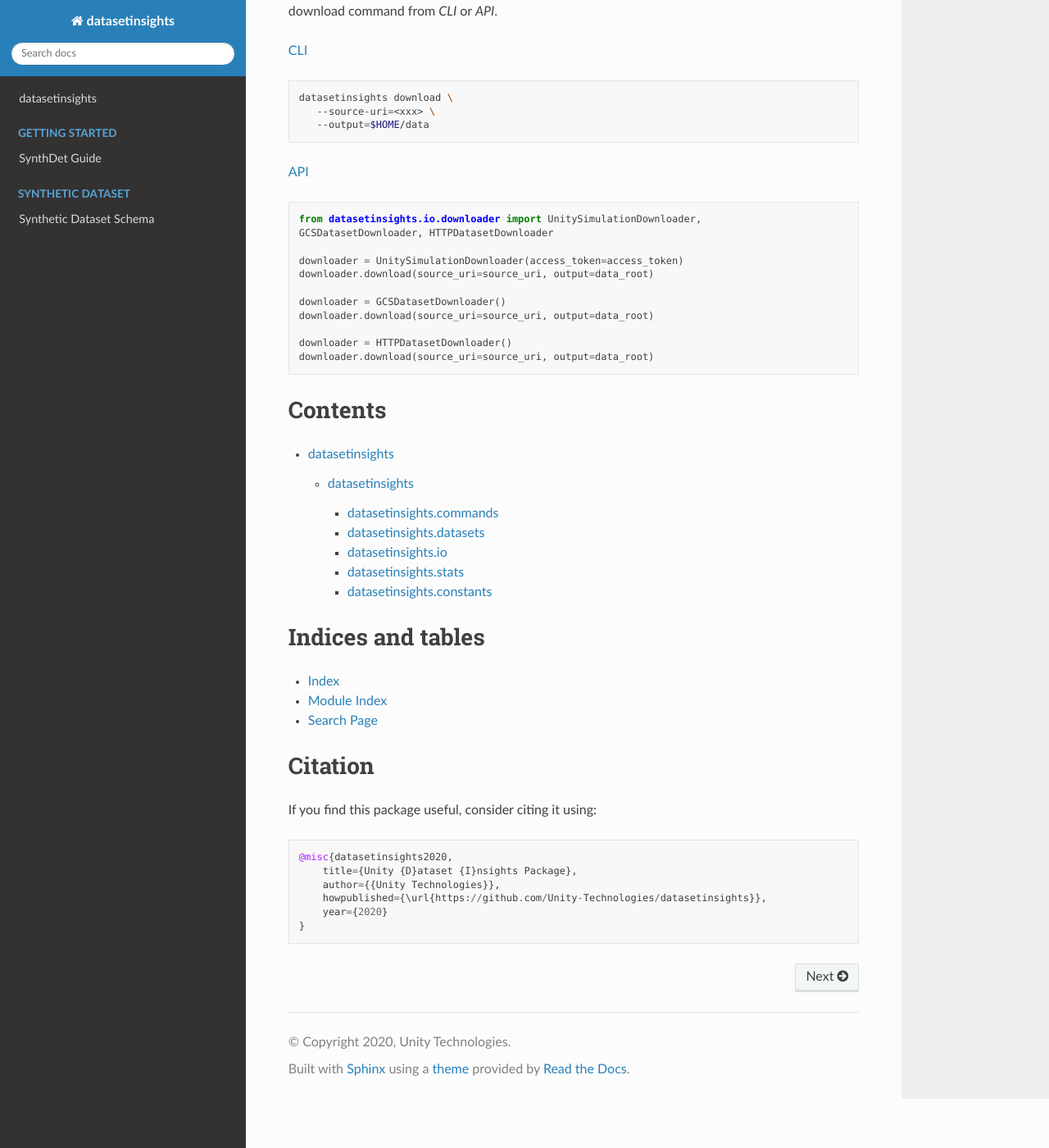
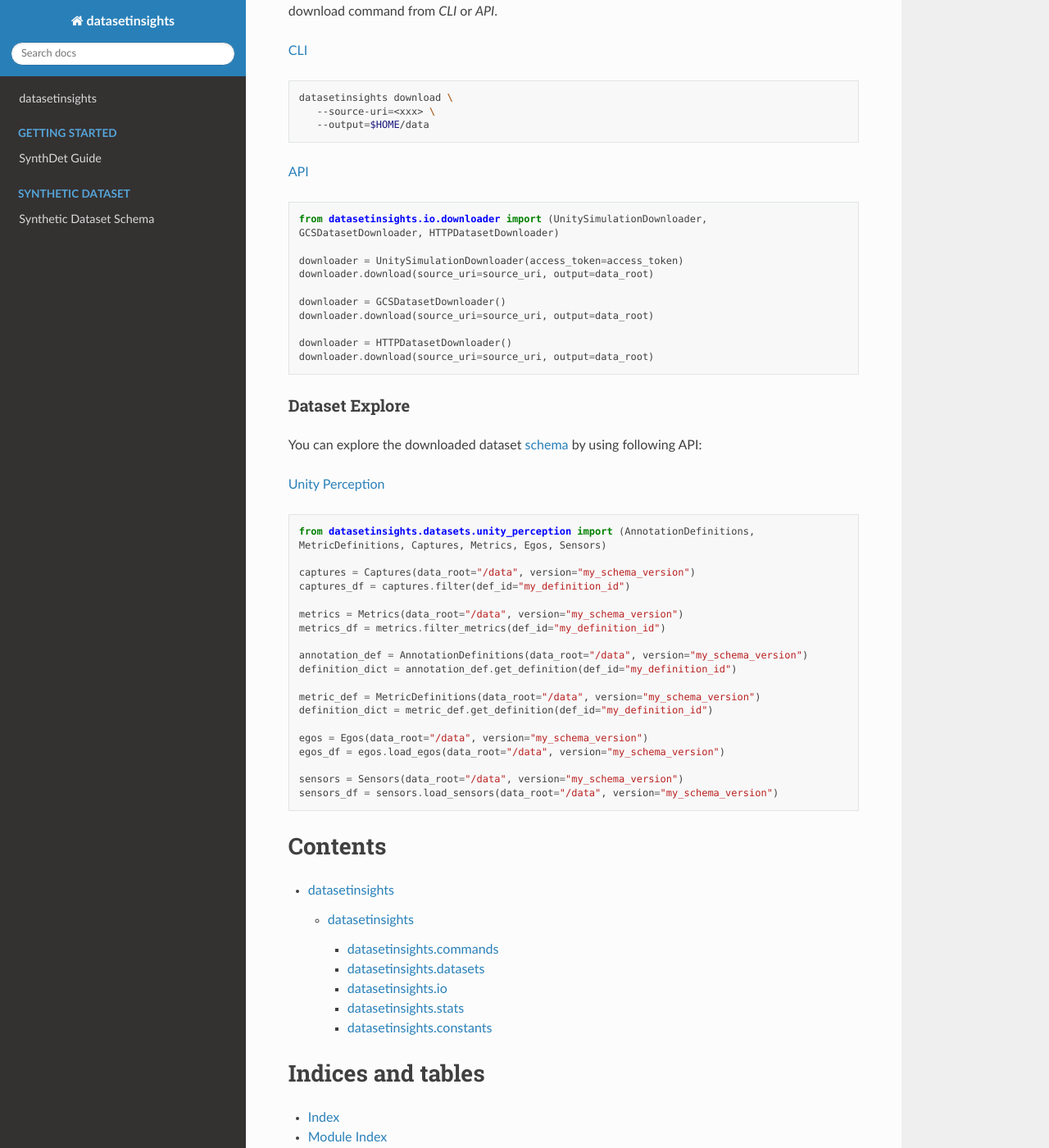
Before and after one commit to Unity-Technologies/datasetinsights, a Sphinx documentation site: the page built from docs/source/index.rst, in a window 1280 px wide and 1400 px high, scrolled down 611 px. Shown: the whole window at 82% size. Built offline with Sphinx 7.4.7 and the Read the Docs theme 2.0.0, drawn with Linux system fonts in a browser that asks for light colours; some of the changed text lies outside the part shown.

Commit message:
included dataset explore api

```diff
--- a/docs/source/index.rst
+++ b/docs/source/index.rst
@@ -39,8 +39,8 @@ You can download the datasets from HTTP(s), GCS, and Unity simulation projects u
 
 .. code-block:: python3
 
-   from datasetinsights.io.downloader import UnitySimulationDownloader,
-   GCSDatasetDownloader, HTTPDatasetDownloader
+   from datasetinsights.io.downloader import (UnitySimulationDownloader,
+   GCSDatasetDownloader, HTTPDatasetDownloader)
 
    downloader = UnitySimulationDownloader(access_token=access_token)
    downloader.download(source_uri=source_uri, output=data_root)
@@ -50,6 +50,36 @@ You can download the datasets from HTTP(s), GCS, and Unity simulation projects u
 
    downloader = HTTPDatasetDownloader()
    downloader.download(source_uri=source_uri, output=data_root)
+
+Dataset Explore
+~~~~~~~~~~~~~~~~~~
+
+You can explore the downloaded dataset `schema <https://datasetinsights.readthedocs.io/en/latest/Synthetic_Dataset_Schema.html#synthetic-dataset-schema>`_ by using following API:
+
+`Unity Perception <https://datasetinsights.readthedocs.io/en/latest/datasetinsights.datasets.unity_perception.html#datasetinsights-datasets-unity-perception>`_
+
+.. code-block:: python3
+
+   from datasetinsights.datasets.unity_perception import (AnnotationDefinitions,
+   MetricDefinitions, Captures, Metrics, Egos, Sensors)
+
+   captures = Captures(data_root="/data", version="my_schema_version")
+   captures_df = captures.filter(def_id="my_definition_id")
+
+   metrics = Metrics(data_root="/data", version="my_schema_version")
+   metrics_df = metrics.filter_metrics(def_id="my_definition_id")
+
+   annotation_def = AnnotationDefinitions(data_root="/data", version="my_schema_version")
+   definition_dict = annotation_def.get_definition(def_id="my_definition_id")
+
+   metric_def = MetricDefinitions(data_root="/data", version="my_schema_version")
+   definition_dict = metric_def.get_definition(def_id="my_definition_id")
+
+   egos = Egos(data_root="/data", version="my_schema_version")
+   egos_df = egos.load_egos(data_root="/data", version="my_schema_version")
+
+   sensors = Sensors(data_root="/data", version="my_schema_version")
+   sensors_df = sensors.load_sensors(data_root="/data", version="my_schema_version")
 
 Contents
 ========
```
Also changed, not shown: other parts of docs/source/index.rst (+1 -1 lines), README.md (+33 -2 lines).
